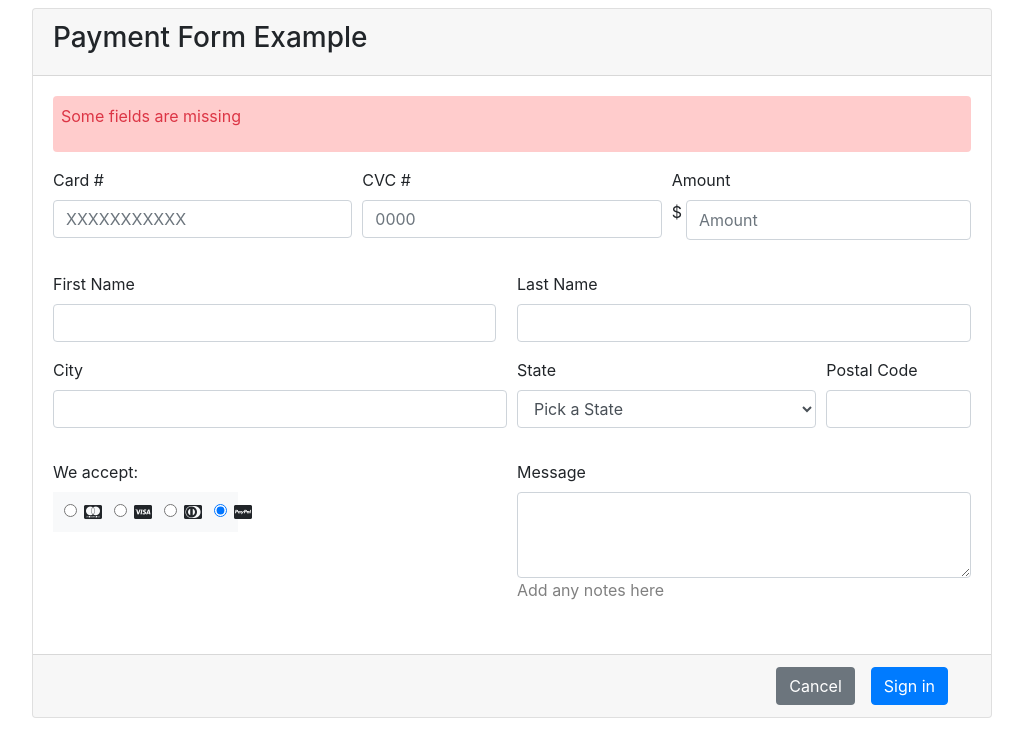
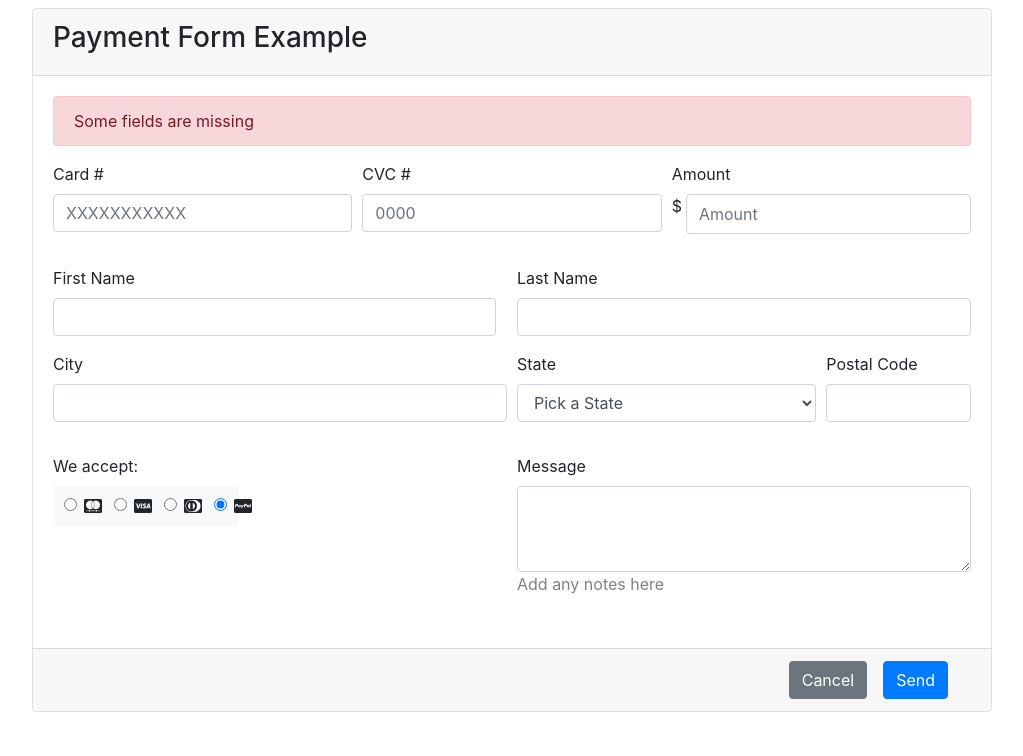
Before and after one commit to KPaezAstudillo/HTML-Forms, a plain HTML site: page index.html in a window 1280 px wide. Shown: the whole page, without its empty margins (128-1151 px from the left). Drawn offline with nearby package versions, Linux system fonts and the light colour scheme.

Commit message:
arreglo msj alerta

```diff
--- a/index.html
+++ b/index.html
@@ -21,9 +21,9 @@
             <h3>Payment Form Example</h3>
         </div>
         <div class="card-body">
-            <div class="col-12 p-2 border-danger border-1 rounded" style="background-color: rgba(255, 0, 0, 0.2)">
-                <p class="text-danger">Some fields are missing</p>
-            </div>
+            <div class="alert alert-danger" role="alert">
+                Some fields are missing
+              </div>
             <form>
                 <div class="form-row mt-3">
                     <div class="form-group col-md-4">
@@ -129,7 +129,7 @@
         <div class="card-footer">
             <div class="col-12 d-flex">
                 <button type="submit" class="btn bg-secondary ml-auto mx-2 text-white">Cancel</button>
-                <button type="submit" class="btn btn-primary mx-2">Sign in</button>
+                <button type="submit" class="btn btn-primary mx-2">Send</button>
             </div>
         </div>
     </div>
```
